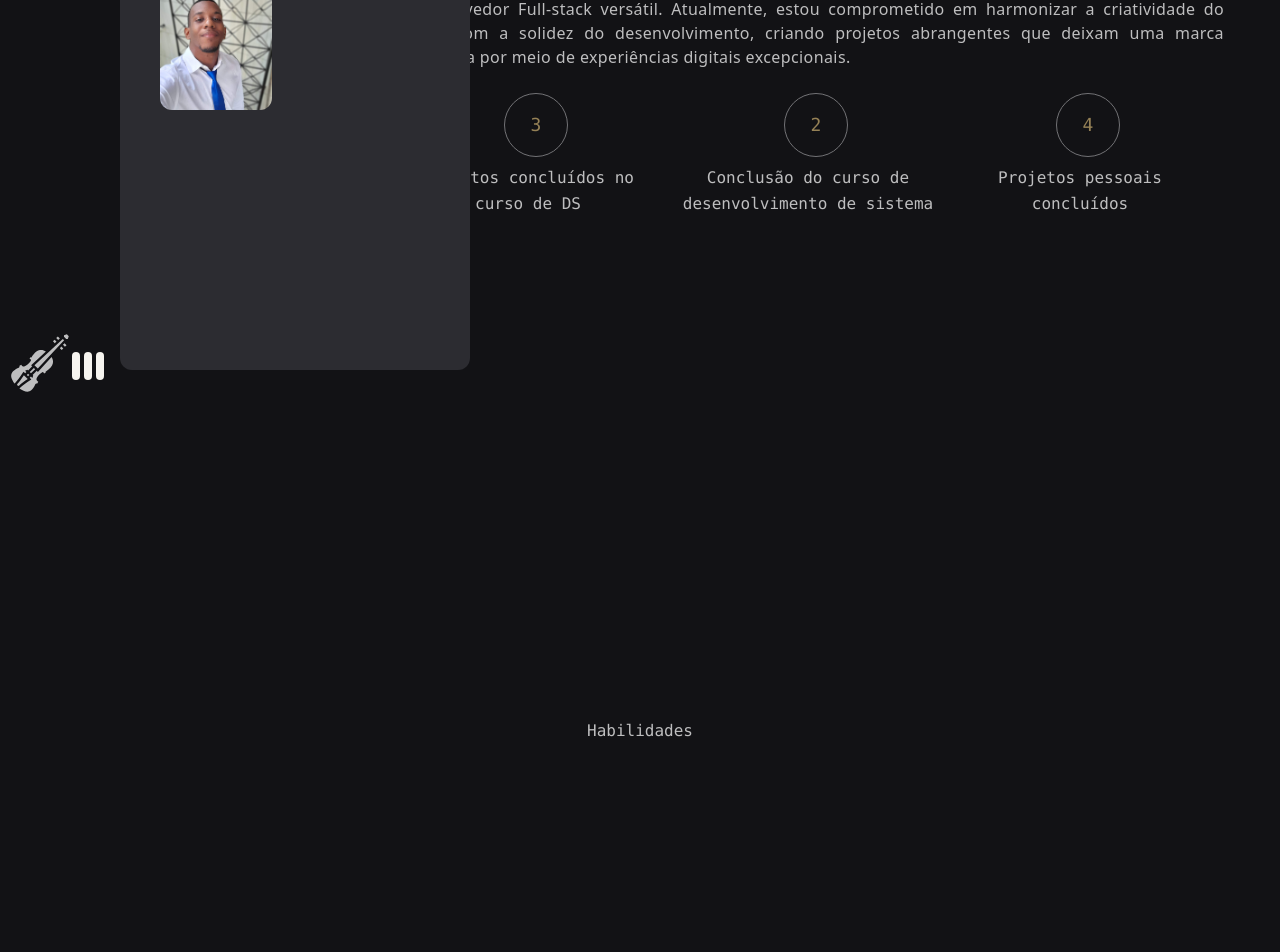
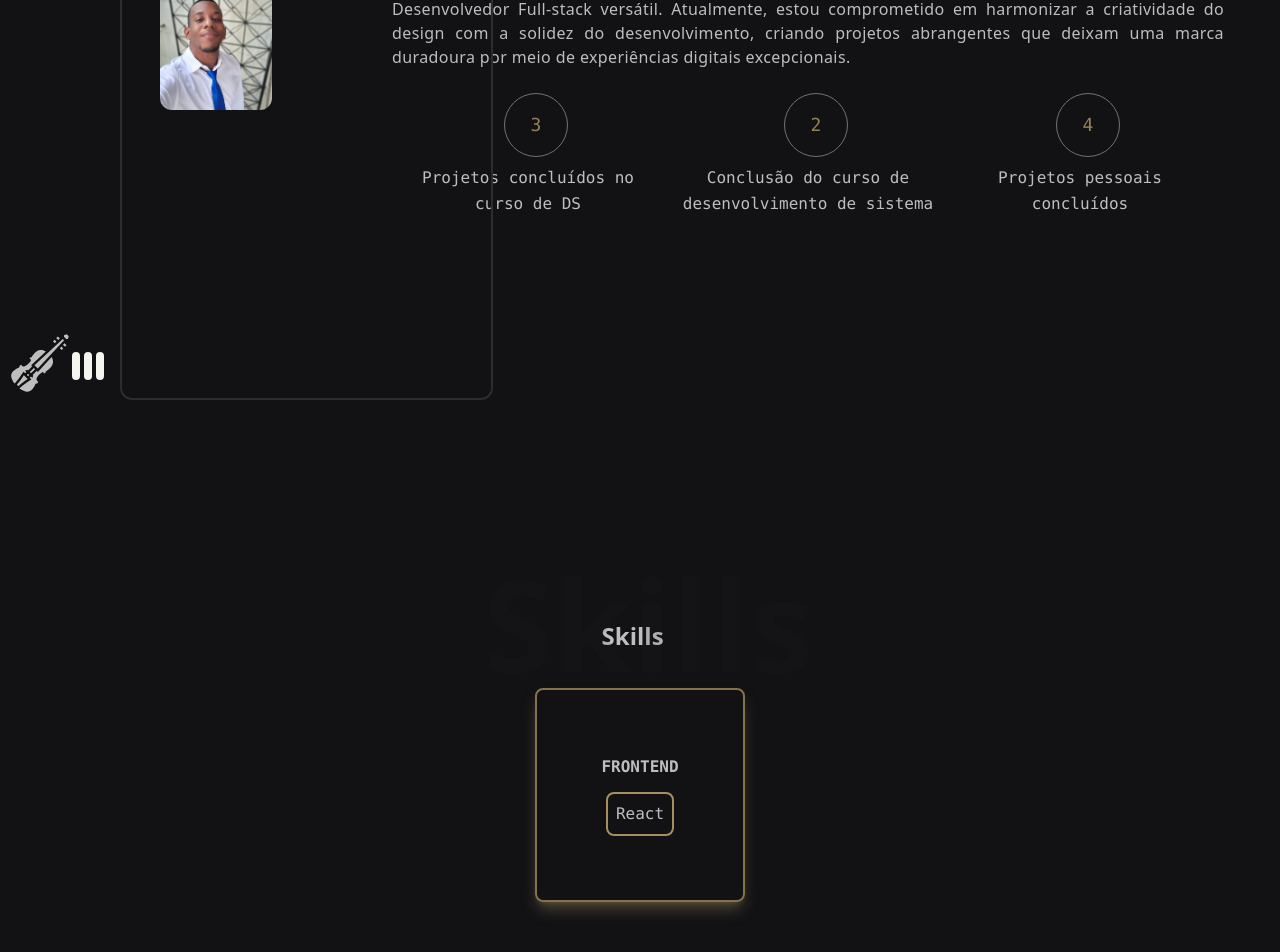
Before and after one commit to devGustavoR/newDev, a Next.js app: page / in a window 1280 px wide. Shown: the part 1269-2221 px from the top of the page. Built offline with nearby package versions, Linux system fonts and the light colour scheme; a web font is replaced by a local one.

Commit message:
Skills in progress

```diff
--- a/package.json
+++ b/package.json
@@ -25,6 +25,7 @@
   },
   "devDependencies": {
     "@rocketseat/eslint-config": "^2.1.0",
+    "@svgr/webpack": "^8.1.0",
     "@types/react-scroll": "^1.8.7",
     "eslint": "^8.47.0",
     "prettier": "^3.0.2",
--- a/src/app/components/Habilidades.tsx
+++ b/src/app/components/Habilidades.tsx
@@ -1,7 +1,20 @@
 export function Habilidades() {
   return (
     <div id="Habilidades" className="section">
-      Habilidades
+      <div className="flex justify-center items-center flex-col">
+        <h1 className="text-2xl font-sans absolute left-[47%] mt-6 text-center font-black">
+          Skills
+        </h1>
+        <h1 className="text-9xl left-2 font-sans relative text-gray-500 font-black opacity-10">
+          Skills
+        </h1>
+      </div>
+      <div className="flex justify-center items-center p-16 flex-col border-2 border-brown-500 shadow-lg shadow-brown-500/50 rounded-lg">
+        <h2 className="leading-relaxed font-bold uppercase	">Frontend</h2>
+        <div className="mt-3 flex justify-center items-center p-2 border-2 border-brown-300 rounded-lg ">
+          <p>React</p>
+        </div>
+      </div>
     </div>
-  );
+  )
 }
--- a/src/app/components/Sobre.tsx
+++ b/src/app/components/Sobre.tsx
@@ -1,22 +1,22 @@
-import Image from "next/image";
-import myPicture from "../assets/myPicture.jpg";
+import Image from 'next/image'
+import myPicture from '../assets/myPicture.jpg'
 
 export function Sobre() {
   return (
     <>
       <section id="Sobre" className="section">
         <div className="flex justify-center items-center flex-col">
-          <h1 className="text-2xl font-sans absolute left-[47%] mt-6 text-center font-black">
+          <h1 className="text-2xl font-sans absolute left-[47%] mt-6 text-center font-black ">
             About me
           </h1>
-          <h1 className="text-9xl left-2 font-sans relative text-gray-500 font-black opacity-10">
+          <h1 className="text-9xl left-2 font-sans relative text-gray-500 font-black opacity-10 ">
             About
           </h1>
         </div>
         <div className="flex justify-center items-center">
           {/*   Lado esquerdo */}
           <div className="px-28 py-16">
-            <div className="w-[350px] h-[450px] bg-gray-500 ml-2 absolute rounded-xl"></div>
+            <div className="w-[373px] h-[480px] border-2 border-gray-500 ml-2 absolute rounded-xl"></div>
             <Image
               className="ml-2 relative top-10 left-10 rounded-xl"
               src={myPicture}
@@ -48,7 +48,7 @@ export function Sobre() {
                 aprimoramento técnico me levou a evoluir para um Desenvolvedor
                 Full-stack. Hoje, minha missão é unir a estética visual à
                 funcionalidade sólida, criando projetos completos que
-                proporcionem experiências digitais verdadeiramente memoráveis.{" "}
+                proporcionem experiências digitais verdadeiramente memoráveis.{' '}
               </p>
               <p className="text-justify font-sans tracking-wide">
                 Comecei como Desenvolvedor Front-end, onde descobri minha paixão
@@ -58,7 +58,7 @@ export function Sobre() {
                 comprometido em harmonizar a criatividade do design com a
                 solidez do desenvolvimento, criando projetos abrangentes que
                 deixam uma marca duradoura por meio de experiências digitais
-                excepcionais.{" "}
+                excepcionais.{' '}
               </p>
 
               <div className="flex justify-center items-center mt-4">
@@ -92,5 +92,5 @@ export function Sobre() {
         </div>
       </section>
     </>
-  );
+  )
 }
--- a/src/app/globals.css
+++ b/src/app/globals.css
@@ -26,6 +26,11 @@ body {
   }
 }
 
+.border-gradient-brown {
+  border-image: linear-gradient(to right, brown 60%, transparent 60%);
+  border-width: 4px;
+}
+
 
 *::-webkit-scrollbar {
   width: 0.4rem;
```
Also changed, not shown: 1 other file (tests, documents, lock files or other folders).
